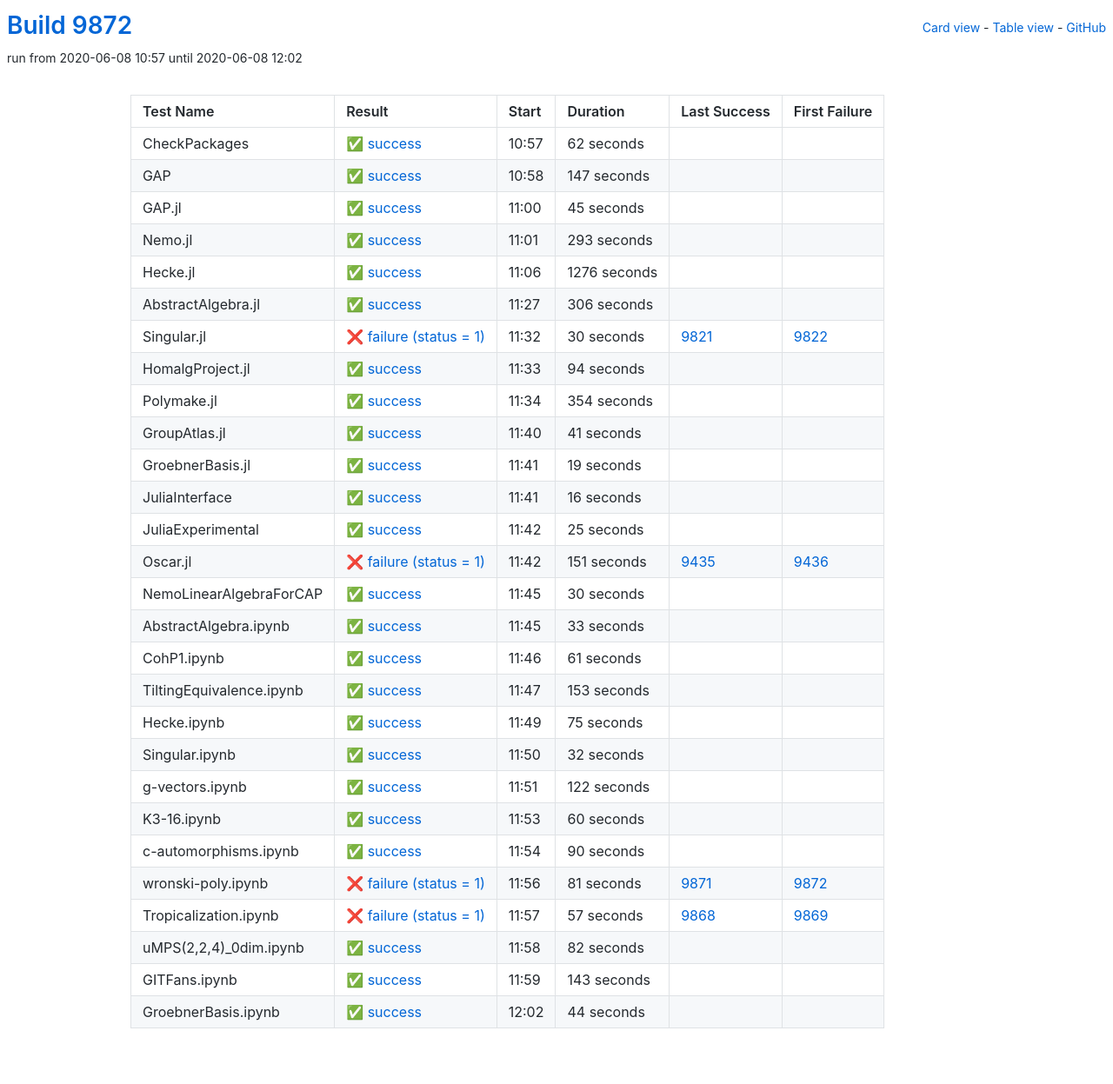
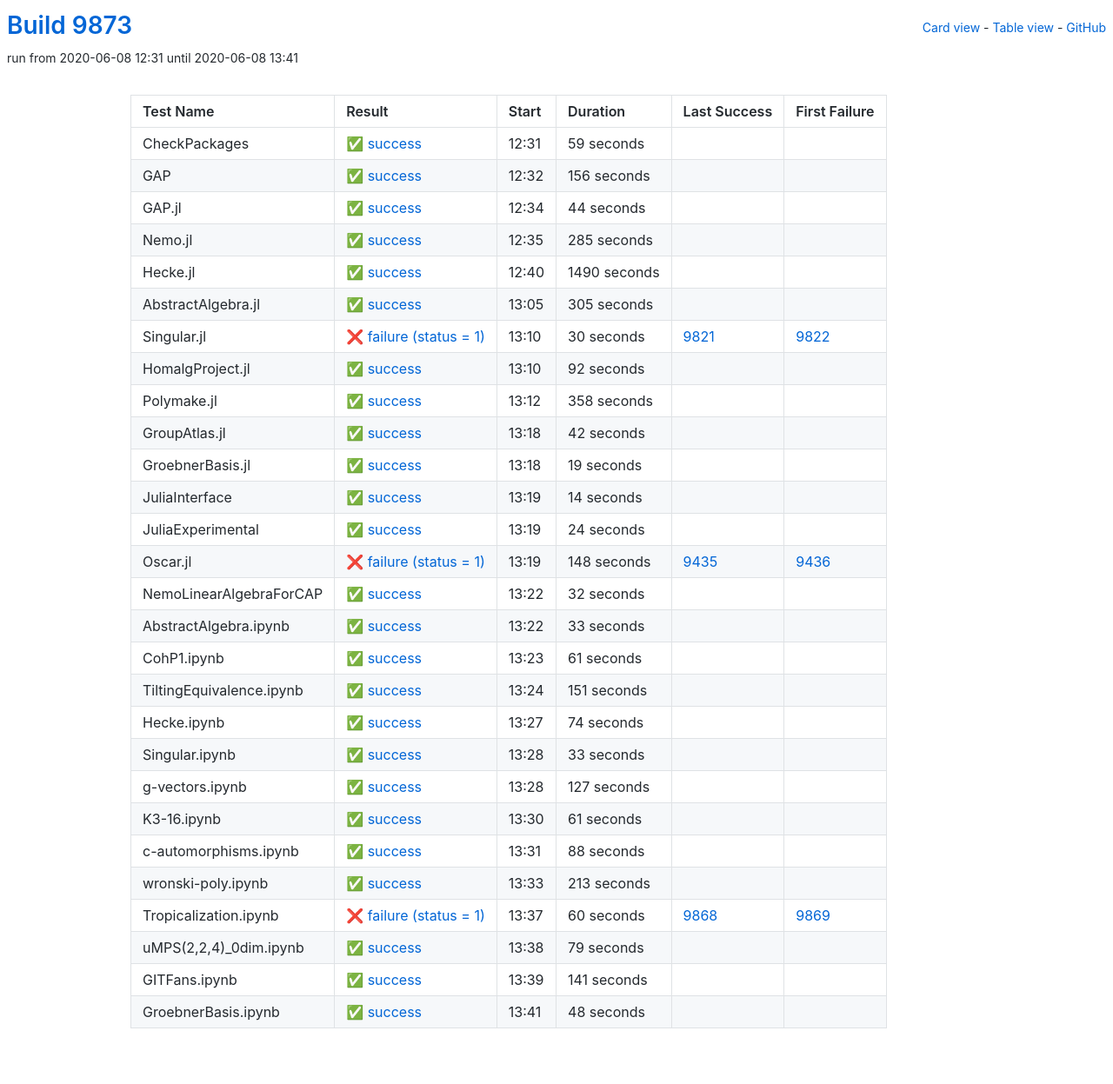
Before and after one commit to oscar-system/oscar-ci-status, a Jekyll site: the page built from table.html, in a window 1280 px wide. Shown: the whole page at 87% size. Built offline with Jekyll 4.4.1, drawn with Linux system fonts in a browser that asks for light colours.

Commit message:
Build 9873

```diff
--- a/_data/ci.yml
+++ b/_data/ci.yml
@@ -1,77 +1,77 @@
-build: 9872
-build_url: https://oscarci.mathematik.uni-kl.de/job/oscar/9872/
+build: 9873
+build_url: https://oscarci.mathematik.uni-kl.de/job/oscar/9873/
 job: oscar
 tests:
-- duration: 62
+- duration: 59
   exitcode: 0
   first_failure: false
   first_failure_url: null
   id: checkpackages
   last_success: false
   last_success_url: null
-  log: https://oscarci.mathematik.uni-kl.de/job/oscar/9872/artifact/logs/build-9872/CheckPackages.log
+  log: https://oscarci.mathematik.uni-kl.de/job/oscar/9873/artifact/logs/build-9873/CheckPackages.log
   name: CheckPackages
-  start: 2020-06-08 10:57
+  start: 2020-06-08 12:31
   status: success
   success: true
-- duration: 147
+- duration: 156
   exitcode: 0
   first_failure: false
   first_failure_url: null
   id: gap
   last_success: false
   last_success_url: null
-  log: https://oscarci.mathematik.uni-kl.de/job/oscar/9872/artifact/logs/build-9872/GAP.log
+  log: https://oscarci.mathematik.uni-kl.de/job/oscar/9873/artifact/logs/build-9873/GAP.log
   name: GAP
-  start: 2020-06-08 10:58
+  start: 2020-06-08 12:32
   status: success
   success: true
-- duration: 45
+- duration: 44
   exitcode: 0
   first_failure: false
   first_failure_url: null
   id: gap-jl
   last_success: false
   last_success_url: null
-  log: https://oscarci.mathematik.uni-kl.de/job/oscar/9872/artifact/logs/build-9872/GAP.jl.log
+  log: https://oscarci.mathematik.uni-kl.de/job/oscar/9873/artifact/logs/build-9873/GAP.jl.log
   name: GAP.jl
-  start: 2020-06-08 11:00
+  start: 2020-06-08 12:34
   status: success
   success: true
-- duration: 293
+- duration: 285
   exitcode: 0
   first_failure: false
   first_failure_url: null
   id: nemo-jl
   last_success: false
   last_success_url: null
-  log: https://oscarci.mathematik.uni-kl.de/job/oscar/9872/artifact/logs/build-9872/Nemo.jl.log
+  log: https://oscarci.mathematik.uni-kl.de/job/oscar/9873/artifact/logs/build-9873/Nemo.jl.log
   name: Nemo.jl
-  start: 2020-06-08 11:01
+  start: 2020-06-08 12:35
   status: success
   success: true
-- duration: 1276
+- duration: 1490
   exitcode: 0
   first_failure: false
   first_failure_url: null
   id: hecke-jl
   last_success: false
   last_success_url: null
-  log: https://oscarci.mathematik.uni-kl.de/job/oscar/9872/artifact/logs/build-9872/Hecke.jl.log
+  log: https://oscarci.mathematik.uni-kl.de/job/oscar/9873/artifact/logs/build-9873/Hecke.jl.log
   name: Hecke.jl
-  start: 2020-06-08 11:06
+  start: 2020-06-08 12:40
   status: success
   success: true
-- duration: 306
+- duration: 305
   exitcode: 0
   first_failure: false
   first_failure_url: null
   id: abstractalgebra-jl
   last_success: false
   last_success_url: null
-  log: https://oscarci.mathematik.uni-kl.de/job/oscar/9872/artifact/logs/build-9872/AbstractAlgebra.jl.log
+  log: https://oscarci.mathematik.uni-kl.de/job/oscar/9873/artifact/logs/build-9873/AbstractAlgebra.jl.log
   name: AbstractAlgebra.jl
-  start: 2020-06-08 11:27
+  start: 2020-06-08 13:05
   status: success
   success: true
 - duration: 30
@@ -81,45 +81,45 @@ tests:
   id: singular-jl
   last_success: 9821
   last_success_url: https://oscarci.mathematik.uni-kl.de/job/oscar/9821/
-  log: https://oscarci.mathematik.uni-kl.de/job/oscar/9872/artifact/logs/build-9872/Singular.jl.log
+  log: https://oscarci.mathematik.uni-kl.de/job/oscar/9873/artifact/logs/build-9873/Singular.jl.log
   name: Singular.jl
-  start: 2020-06-08 11:32
+  start: 2020-06-08 13:10
   status: failure
   success: false
-- duration: 94
+- duration: 92
   exitcode: 0
   first_failure: false
   first_failure_url: null
   id: homalgproject-jl
   last_success: false
   last_success_url: null
-  log: https://oscarci.mathematik.uni-kl.de/job/oscar/9872/artifact/logs/build-9872/HomalgProject.jl.log
+  log: https://oscarci.mathematik.uni-kl.de/job/oscar/9873/artifact/logs/build-9873/HomalgProject.jl.log
   name: HomalgProject.jl
-  start: 2020-06-08 11:33
+  start: 2020-06-08 13:10
   status: success
   success: true
-- duration: 354
+- duration: 358
   exitcode: 0
   first_failure: false
   first_failure_url: null
   id: polymake-jl
   last_success: false
   last_success_url: null
-  log: https://oscarci.mathematik.uni-kl.de/job/oscar/9872/artifact/logs/build-9872/Polymake.jl.log
+  log: https://oscarci.mathematik.uni-kl.de/job/oscar/9873/artifact/logs/build-9873/Polymake.jl.log
   name: Polymake.jl
-  start: 2020-06-08 11:34
+  start: 2020-06-08 13:12
   status: success
   success: true
-- duration: 41
+- duration: 42
   exitcode: 0
   first_failure: false
   first_failure_url: null
   id: groupatlas-jl
   last_success: false
   last_success_url: null
-  log: https://oscarci.mathematik.uni-kl.de/job/oscar/9872/artifact/logs/build-9872/GroupAtlas.jl.log
+  log: https://oscarci.mathematik.uni-kl.de/job/oscar/9873/artifact/logs/build-9873/GroupAtlas.jl.log
   name: GroupAtlas.jl
-  start: 2020-06-08 11:40
+  start: 2020-06-08 13:18
   status: success
   success: true
 - duration: 19
@@ -129,57 +129,57 @@ tests:
   id: groebnerbasis-jl
   last_success: false
   last_success_url: null
-  log: https://oscarci.mathematik.uni-kl.de/job/oscar/9872/artifact/logs/build-9872/GroebnerBasis.jl.log
+  log: https://oscarci.mathematik.uni-kl.de/job/oscar/9873/artifact/logs/build-9873/GroebnerBasis.jl.log
   name: GroebnerBasis.jl
-  start: 2020-06-08 11:41
+  start: 2020-06-08 13:18
   status: success
   success: true
-- duration: 16
+- duration: 14
   exitcode: 0
   first_failure: false
   first_failure_url: null
   id: juliainterface
   last_success: false
   last_success_url: null
-  log: https://oscarci.mathematik.uni-kl.de/job/oscar/9872/artifact/logs/build-9872/JuliaInterface.log
+  log: https://oscarci.mathematik.uni-kl.de/job/oscar/9873/artifact/logs/build-9873/JuliaInterface.log
   name: JuliaInterface
-  start: 2020-06-08 11:41
+  start: 2020-06-08 13:19
   status: success
   success: true
-- duration: 25
+- duration: 24
   exitcode: 0
   first_failure: false
   first_failure_url: null
   id: juliaexperimental
   last_success: false
   last_success_url: null
-  log: https://oscarci.mathematik.uni-kl.de/job/oscar/9872/artifact/logs/build-9872/JuliaExperimental.log
+  log: https://oscarci.mathematik.uni-kl.de/job/oscar/9873/artifact/logs/build-9873/JuliaExperimental.log
   name: JuliaExperimental
-  start: 2020-06-08 11:42
+  start: 2020-06-08 13:19
   status: success
   success: true
-- duration: 151
+- duration: 148
   exitcode: 1
   first_failure: 9436
   first_failure_url: https://oscarci.mathematik.uni-kl.de/job/oscar/9436/
   id: oscar-jl
   last_success: 9435
   last_success_url: https://oscarci.mathematik.uni-kl.de/job/oscar/9435/
-  log: https://oscarci.mathematik.uni-kl.de/job/oscar/9872/artifact/logs/build-9872/Oscar.jl.log
+  log: https://oscarci.mathematik.uni-kl.de/job/oscar/9873/artifact/logs/build-9873/Oscar.jl.log
   name: Oscar.jl
-  start: 2020-06-08 11:42
+  start: 2020-06-08 13:19
   status: failure
   success: false
-- duration: 30
+- duration: 32
   exitcode: 0
   first_failure: false
   first_failure_url: null
   id: nemolinearalgebraforcap
   last_success: false
   last_success_url: null
-  log: https://oscarci.mathematik.uni-kl.de/job/oscar/9872/artifact/logs/build-9872/NemoLinearAlgebraForCAP.log
+  log: https://oscarci.mathematik.uni-kl.de/job/oscar/9873/artifact/logs/build-9873/NemoLinearAlgebraForCAP.log
   name: NemoLinearAlgebraForCAP
-  start: 2020-06-08 11:45
+  start: 2020-06-08 13:22
   status: success
   success: true
 - duration: 33
@@ -189,9 +189,9 @@ tests:
   id: abstractalgebra-ipynb
   last_success: false
   last_success_url: null
-  log: https://oscarci.mathematik.uni-kl.de/job/oscar/9872/artifact/logs/build-9872/AbstractAlgebra.ipynb.log
+  log: https://oscarci.mathematik.uni-kl.de/job/oscar/9873/artifact/logs/build-9873/AbstractAlgebra.ipynb.log
   name: AbstractAlgebra.ipynb
-  start: 2020-06-08 11:45
+  start: 2020-06-08 13:22
   status: success
   success: true
 - duration: 61
@@ -201,140 +201,140 @@ tests:
   id: cohp1-ipynb
   last_success: false
   last_success_url: null
-  log: https://oscarci.mathematik.uni-kl.de/job/oscar/9872/artifact/logs/build-9872/CohP1.ipynb.log
+  log: https://oscarci.mathematik.uni-kl.de/job/oscar/9873/artifact/logs/build-9873/CohP1.ipynb.log
   name: CohP1.ipynb
-  start: 2020-06-08 11:46
+  start: 2020-06-08 13:23
   status: success
   success: true
-- duration: 153
+- duration: 151
   exitcode: 0
   first_failure: false
   first_failure_url: null
   id: tiltingequivalence-ipynb
   last_success: false
   last_success_url: null
-  log: https://oscarci.mathematik.uni-kl.de/job/oscar/9872/artifact/logs/build-9872/TiltingEquivalence.ipynb.log
+  log: https://oscarci.mathematik.uni-kl.de/job/oscar/9873/artifact/logs/build-9873/TiltingEquivalence.ipynb.log
   name: TiltingEquivalence.ipynb
-  start: 2020-06-08 11:47
+  start: 2020-06-08 13:24
   status: success
   success: true
-- duration: 75
+- duration: 74
   exitcode: 0
   first_failure: false
   first_failure_url: null
   id: hecke-ipynb
   last_success: false
   last_success_url: null
-  log: https://oscarci.mathematik.uni-kl.de/job/oscar/9872/artifact/logs/build-9872/Hecke.ipynb.log
+  log: https://oscarci.mathematik.uni-kl.de/job/oscar/9873/artifact/logs/build-9873/Hecke.ipynb.log
   name: Hecke.ipynb
-  start: 2020-06-08 11:49
+  start: 2020-06-08 13:27
   status: success
   success: true
-- duration: 32
+- duration: 33
   exitcode: 0
   first_failure: false
   first_failure_url: null
   id: singular-ipynb
   last_success: false
   last_success_url: null
-  log: https://oscarci.mathematik.uni-kl.de/job/oscar/9872/artifact/logs/build-9872/Singular.ipynb.log
+  log: https://oscarci.mathematik.uni-kl.de/job/oscar/9873/artifact/logs/build-9873/Singular.ipynb.log
   name: Singular.ipynb
-  start: 2020-06-08 11:50
+  start: 2020-06-08 13:28
   status: success
   success: true
-- duration: 122
+- duration: 127
   exitcode: 0
   first_failure: false
   first_failure_url: null
   id: g-vectors-ipynb
   last_success: false
   last_success_url: null
-  log: https://oscarci.mathematik.uni-kl.de/job/oscar/9872/artifact/logs/build-9872/g-vectors.ipynb.log
+  log: https://oscarci.mathematik.uni-kl.de/job/oscar/9873/artifact/logs/build-9873/g-vectors.ipynb.log
   name: g-vectors.ipynb
-  start: 2020-06-08 11:51
+  start: 2020-06-08 13:28
   status: success
   success: true
-- duration: 60
+- duration: 61
   exitcode: 0
   first_failure: false
   first_failure_url: null
   id: k3-16-ipynb
   last_success: false
   last_success_url: null
-  log: https://oscarci.mathematik.uni-kl.de/job/oscar/9872/artifact/logs/build-9872/K3-16.ipynb.log
+  log: https://oscarci.mathematik.uni-kl.de/job/oscar/9873/artifact/logs/build-9873/K3-16.ipynb.log
   name: K3-16.ipynb
-  start: 2020-06-08 11:53
+  start: 2020-06-08 13:30
   status: success
   success: true
-- duration: 90
+- duration: 88
   exitcode: 0
   first_failure: false
   first_failure_url: null
   id: c-automorphisms-ipynb
   last_success: false
   last_success_url: null
-  log: https://oscarci.mathematik.uni-kl.de/job/oscar/9872/artifact/logs/build-9872/c-automorphisms.ipynb.log
+  log: https://oscarci.mathematik.uni-kl.de/job/oscar/9873/artifact/logs/build-9873/c-automorphisms.ipynb.log
   name: c-automorphisms.ipynb
-  start: 2020-06-08 11:54
+  start: 2020-06-08 13:31
   status: success
   success: true
-- duration: 81
-  exitcode: 1
-  first_failure: 9872
-  first_failure_url: https://oscarci.mathematik.uni-kl.de/job/oscar/9872/
+- duration: 213
+  exitcode: 0
+  first_failure: false
+  first_failure_url: null
   id: wronski-poly-ipynb
-  last_success: 9871
-  last_success_url: https://oscarci.mathematik.uni-kl.de/job/oscar/9871/
-  log: https://oscarci.mathematik.uni-kl.de/job/oscar/9872/artifact/logs/build-9872/wronski-poly.ipynb.log
+  last_success: false
+  last_success_url: null
+  log: https://oscarci.mathematik.uni-kl.de/job/oscar/9873/artifact/logs/build-9873/wronski-poly.ipynb.log
   name: wronski-poly.ipynb
-  start: 2020-06-08 11:56
-  status: failure
-  success: false
-- duration: 57
+  start: 2020-06-08 13:33
+  status: success
+  success: true
+- duration: 60
   exitcode: 1
   first_failure: 9869
   first_failure_url: https://oscarci.mathematik.uni-kl.de/job/oscar/9869/
   id: tropicalization-ipynb
   last_success: 9868
   last_success_url: https://oscarci.mathematik.uni-kl.de/job/oscar/9868/
-  log: https://oscarci.mathematik.uni-kl.de/job/oscar/9872/artifact/logs/build-9872/Tropicalization.ipynb.log
+  log: https://oscarci.mathematik.uni-kl.de/job/oscar/9873/artifact/logs/build-9873/Tropicalization.ipynb.log
   name: Tropicalization.ipynb
-  start: 2020-06-08 11:57
+  start: 2020-06-08 13:37
   status: failure
   success: false
-- duration: 82
+- duration: 79
   exitcode: 0
   first_failure: false
   first_failure_url: null
   id: umps-2-2-4-0dim-ipynb
   last_success: false
   last_success_url: null
-  log: https://oscarci.mathematik.uni-kl.de/job/oscar/9872/artifact/logs/build-9872/uMPS-2-2-4-_0dim.ipynb.log
+  log: https://oscarci.mathematik.uni-kl.de/job/oscar/9873/artifact/logs/build-9873/uMPS-2-2-4-_0dim.ipynb.log
   name: uMPS(2,2,4)_0dim.ipynb
-  start: 2020-06-08 11:58
+  start: 2020-06-08 13:38
   status: success
   success: true
-- duration: 143
+- duration: 141
   exitcode: 0
   first_failure: false
   first_failure_url: null
   id: gitfans-ipynb
   last_success: false
   last_success_url: null
-  log: https://oscarci.mathematik.uni-kl.de/job/oscar/9872/artifact/logs/build-9872/GITFans.ipynb.log
+  log: https://oscarci.mathematik.uni-kl.de/job/oscar/9873/artifact/logs/build-9873/GITFans.ipynb.log
   name: GITFans.ipynb
-  start: 2020-06-08 11:59
+  start: 2020-06-08 13:39
   status: success
   success: true
-- duration: 44
+- duration: 48
   exitcode: 0
   first_failure: false
   first_failure_url: null
   id: groebnerbasis-ipynb
   last_success: false
   last_success_url: null
-  log: https://oscarci.mathematik.uni-kl.de/job/oscar/9872/artifact/logs/build-9872/GroebnerBasis.ipynb.log
+  log: https://oscarci.mathematik.uni-kl.de/job/oscar/9873/artifact/logs/build-9873/GroebnerBasis.ipynb.log
   name: GroebnerBasis.ipynb
-  start: 2020-06-08 12:02
+  start: 2020-06-08 13:41
   status: success
   success: true
```
Also changed, not shown: README.md.
